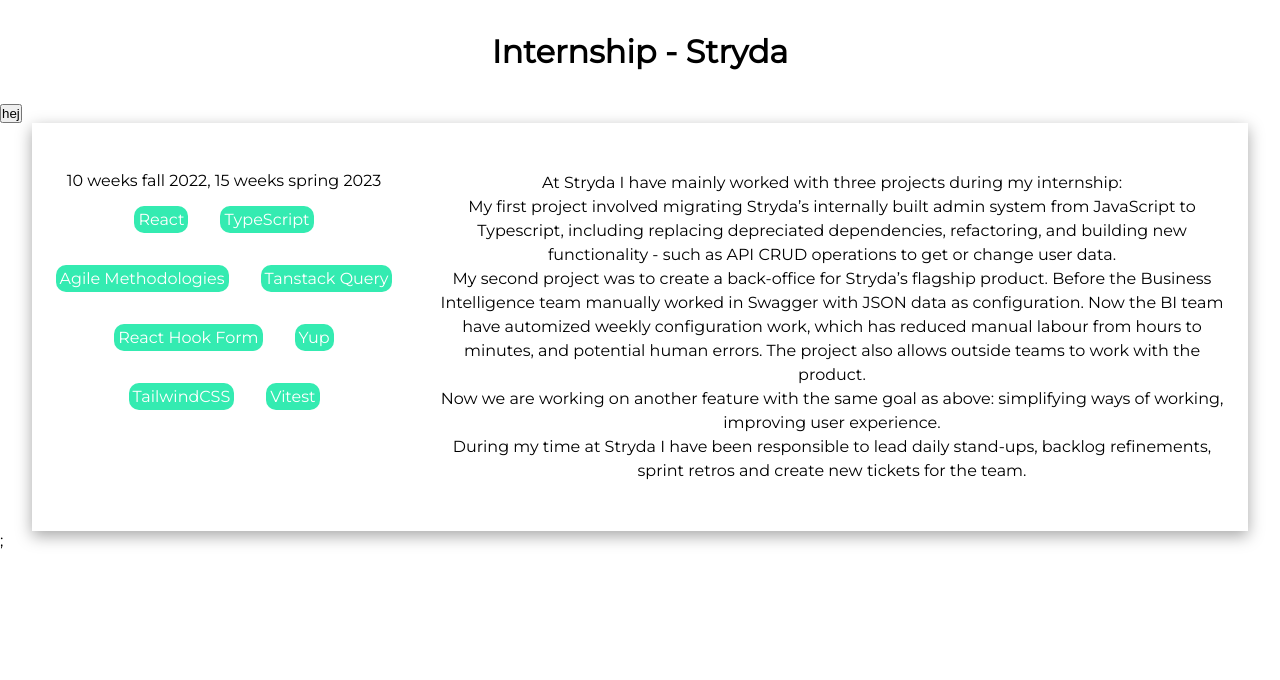
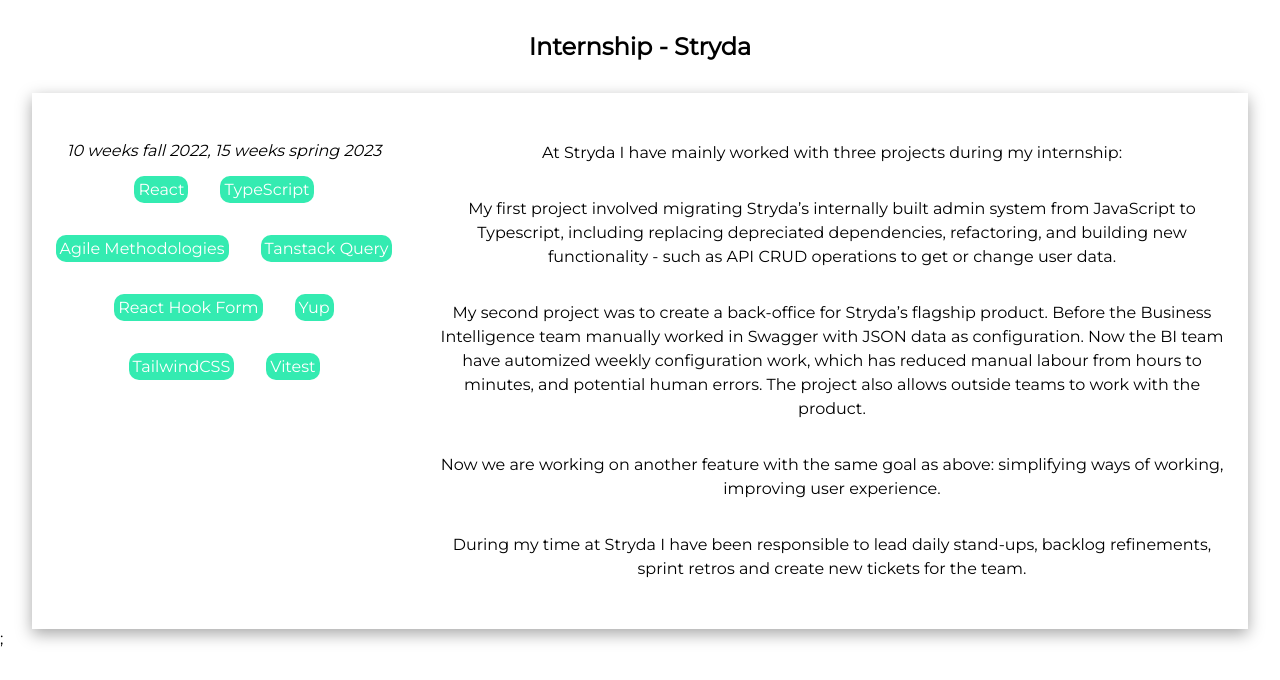
Before and after one commit to fishenchips/portfolio, a Next.js app: page /projects/stryda in a window 1280 px wide. Shown: the top 680 px of the page. Built offline with nearby package versions, Linux system fonts and the light colour scheme.

Commit message:
fixing styling for text section

```diff
--- a/src/components/landingPage/LandingPage.module.css
+++ b/src/components/landingPage/LandingPage.module.css
@@ -1,7 +1,6 @@
 .heading {
   margin: 4rem 0;
   text-align: center;
-  font-size: 1.5rem;
 }
 
 .name {
--- a/src/components/landingPage/LandingPage.tsx
+++ b/src/components/landingPage/LandingPage.tsx
@@ -11,7 +11,9 @@
           <span>Welcome to my space - I&apos;m </span>
           <span className={styled.name}>Philip Carlsson</span>
         </h2>
-        <p style={{ textAlign: "center" }}>(In progress)</p>
+        <p style={{ textAlign: "center" }}>
+          (In progress, buiding with NextJs experimental /app directory)
+        </p>
         <ul>
           <li>
             <Link href="https://github.com/fishenchips" target="_blank">
--- a/src/components/textSection/TextSection.module.css
+++ b/src/components/textSection/TextSection.module.css
@@ -10,31 +10,17 @@
   margin: 0 auto;
   padding: 2rem 0;
   box-shadow: rgba(0, 0, 0, 0.35) 0px 5px 15px;
-
-  @media (min-width: 768px) {
-    flex-direction: row;
-    padding: 3rem 0;
-  }
 }
 
 .info {
   text-align: center;
-
-  @media (min-width: 768px) {
-    flex-direction: row;
-    width: 30vw;
-  }
 }
 
 .text {
   text-align: center;
   line-height: 1.5rem;
   padding: 0 20px;
-
-  @media (min-width: 768px) {
-    flex-direction: row;
-    width: 65vw;
-  }
+  margin-top: 1rem;
 }
 
 .tags {
@@ -64,3 +50,24 @@
   padding: 1rem;
   text-decoration: none;
 }
+
+@media screen and (min-width: 768px) {
+  .section {
+    flex-direction: row;
+    padding: 3rem 0;
+  }
+
+  .info {
+    flex-direction: row;
+    width: 30vw;
+  }
+
+  .text {
+    width: 65vw;
+    margin-top: 0;
+    display: flex;
+    flex-direction: column;
+    justify-content: center;
+    gap: 2rem;
+  }
+}
--- a/src/components/textSection/TextSection.tsx
+++ b/src/components/textSection/TextSection.tsx
@@ -21,12 +21,11 @@
 }) => {
   return (
     <>
-      <h1 className={styled.heading}>{header}</h1>
-      <button>hej</button>
+      <h2 className={styled.heading}>{header}</h2>
       <div className={styled.section}>
         <div className={styled.info}>
           <div>
-            <p>{timeSpent}</p>
+            <i>{timeSpent}</i>
             {(github || website) && (
               <div className={styled.project}>
                 {github && (
```
